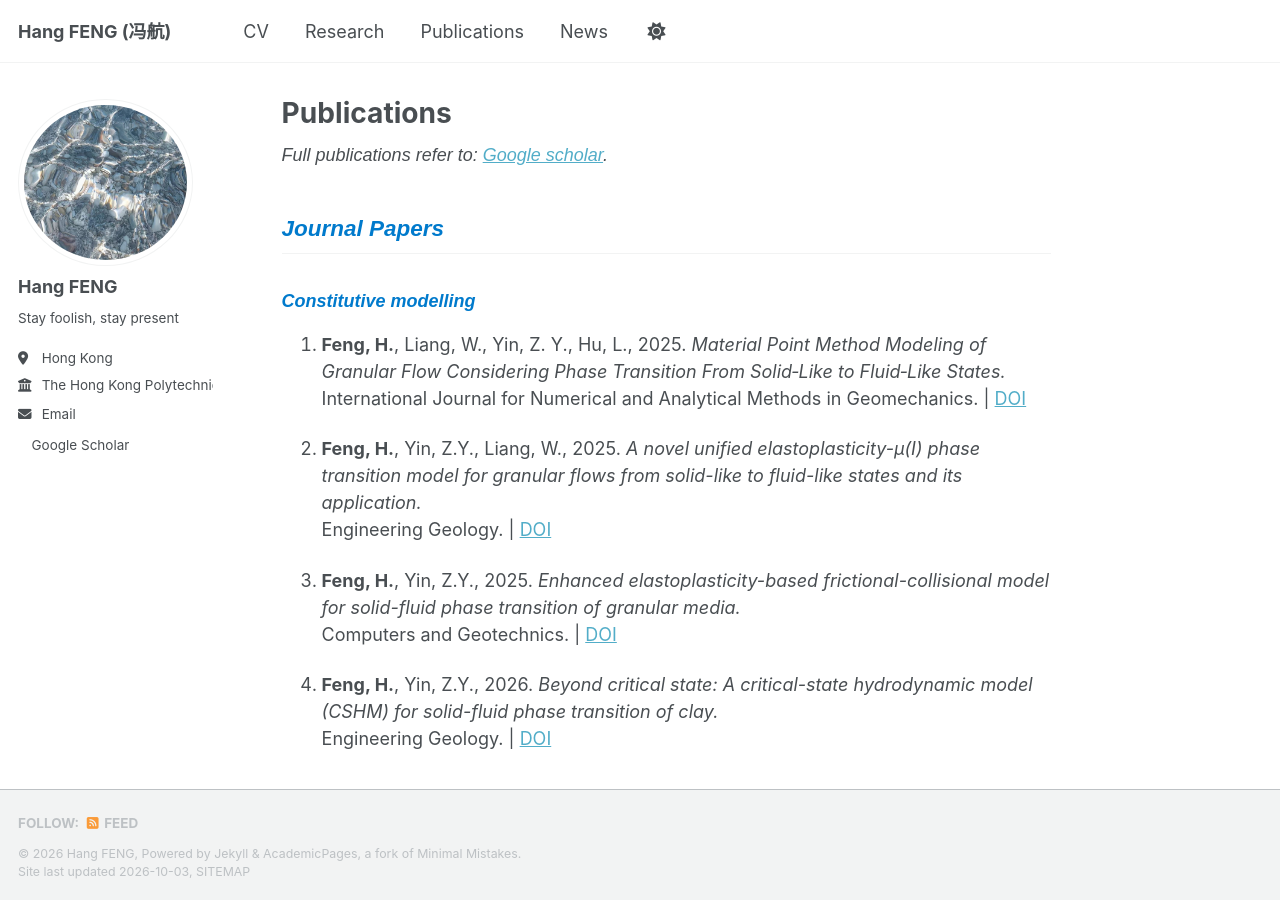
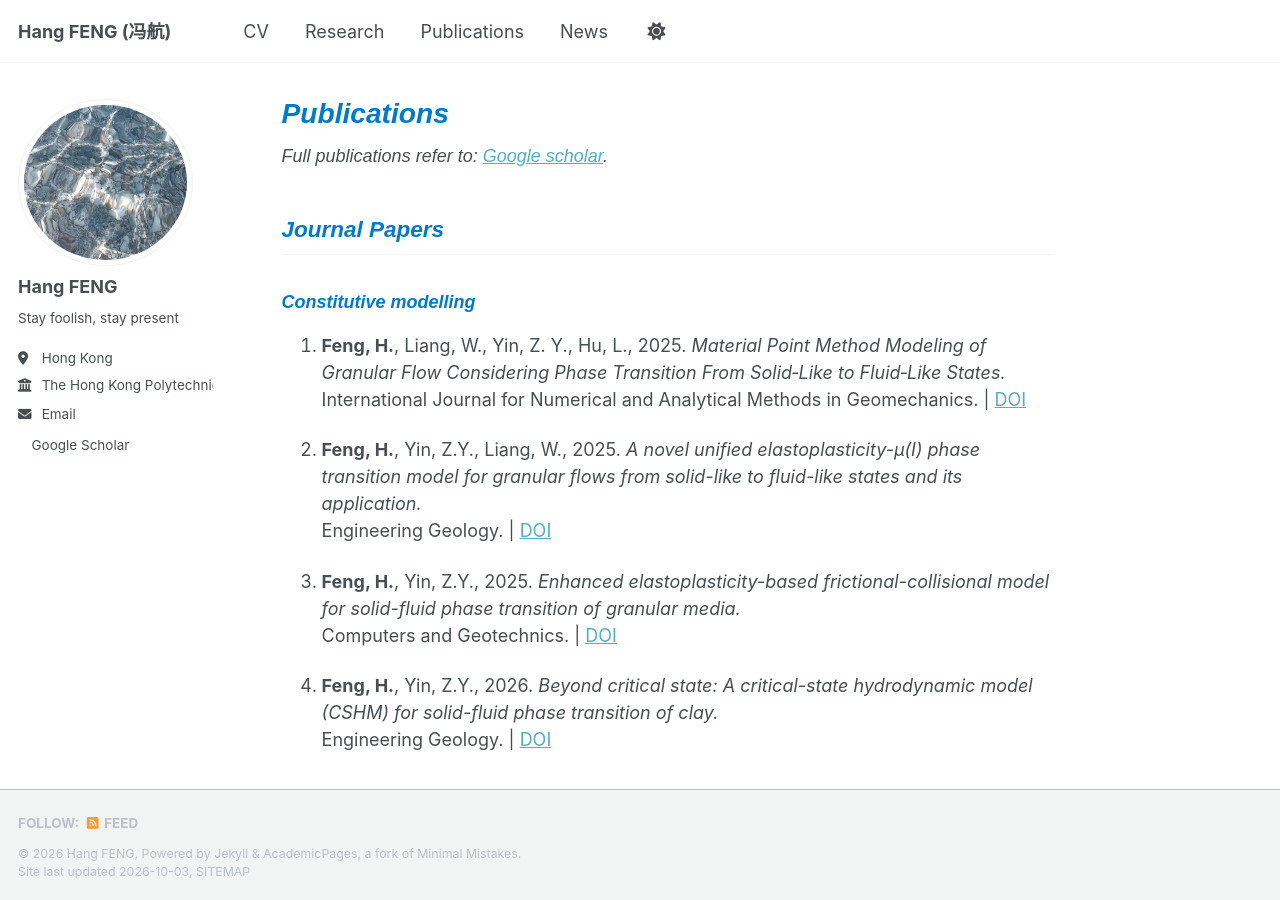
Before and after one commit to fenghang454/fenghang454.github.io, a Jekyll site: the page built from _pages/publications.md, in a window 1280 px wide and 900 px high. Built offline with Jekyll 4.4.1, drawn with Linux system fonts in a browser that asks for light colours; a style sheet for code colours, icons or effects is not loaded.

Commit message:
Update publications.md

```diff
--- a/_pages/publications.md
+++ b/_pages/publications.md
@@ -1,6 +1,6 @@
 ---
-title: "Publications"
-permalink: "<span style='color: #007ACC; font-family: Arial, sans-serif; font-style: italic;'>Publications</span>"
+title: "<span style='color: #007ACC; font-family: Arial, sans-serif; font-style: italic;'>Publications</span>"
+permalink: /Publications/
 author_profile: true
 ---
 
```
